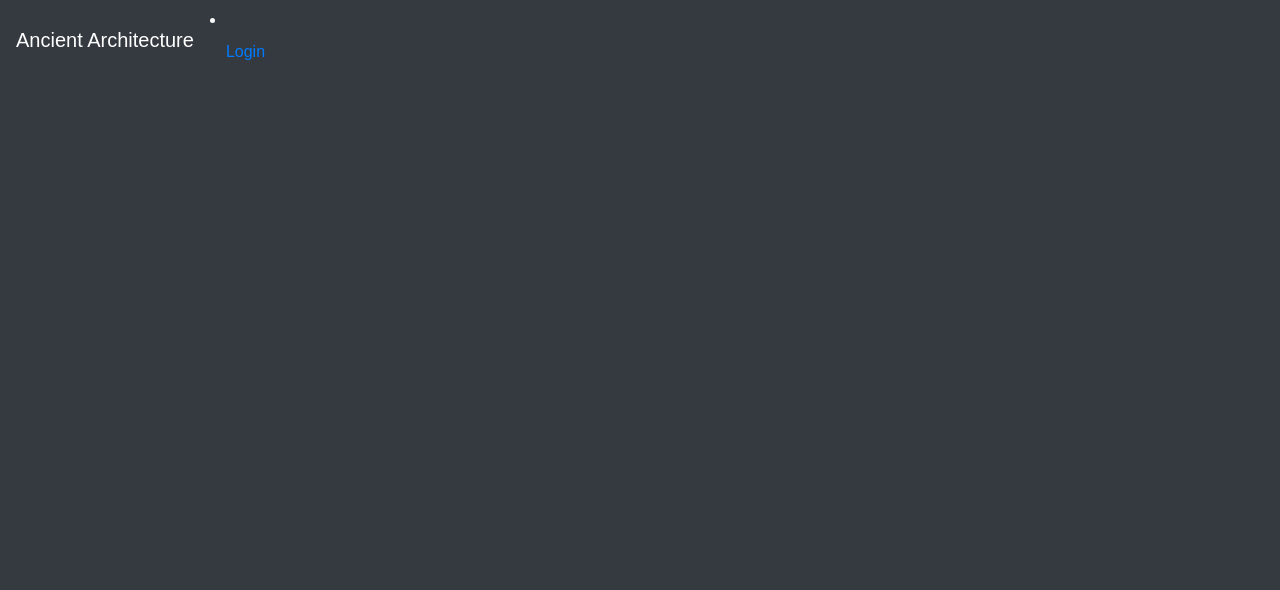
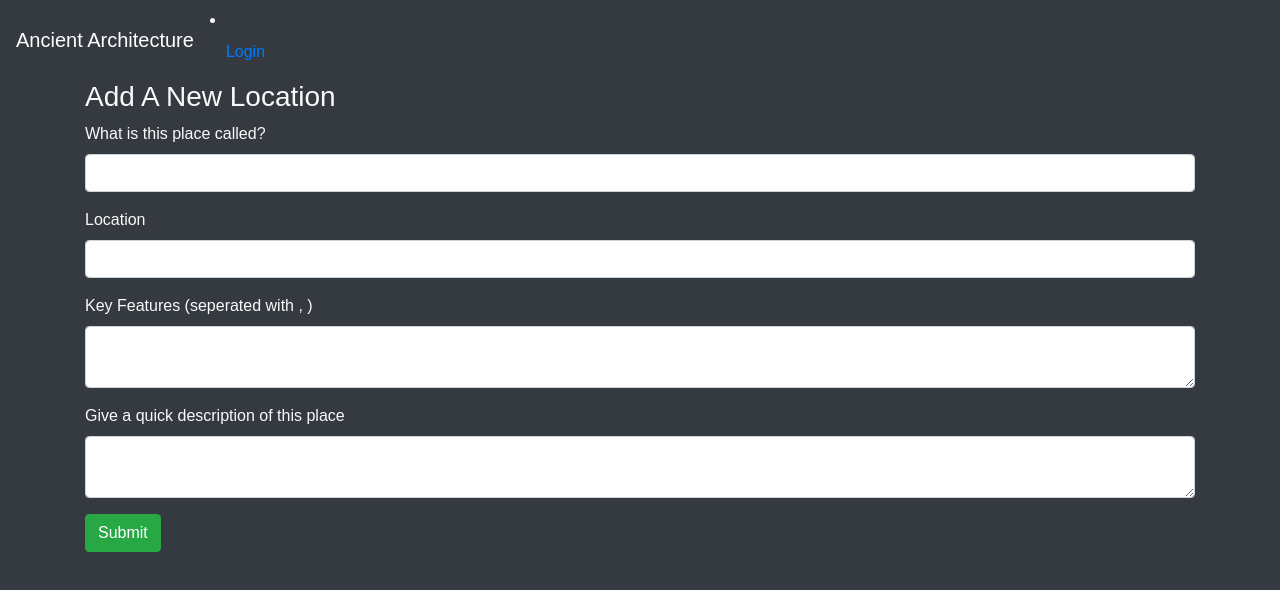
Before and after one commit to BobbyGifford/ancient-architecture, a React (Create React App) app in the folder client/: page /addpost in a window 1280 px wide. Shown: the top 590 px of the page. Built offline with nearby package versions, Linux system fonts and the light colour scheme; no server answers.

Commit message:
Basic overall function completed.

```diff
--- a/client/src/App.js
+++ b/client/src/App.js
@@ -12,6 +12,7 @@ import ProfileForm from './components/profile/forms/profileForm/ProfileForm'
 import LocationForm from './components/profile/forms/locationForm/LocationForm'
 import Posts from './components/posts/AllPosts'
 import Post from './components/posts/Post'
+import AddPost from './components/posts/forms/AddPost';
 
 class App extends Component {
   componentDidMount() {
@@ -31,6 +32,7 @@ class App extends Component {
           <Route path='/locationform' component={LocationForm} />
           <Route path='/posts' component={Posts} />
           <Route path='/post/:id' component={Post} />
+          <Route path='/addpost' component={AddPost} />
         </div>
       </Router>
     );
--- a/client/src/components/header/Header.js
+++ b/client/src/components/header/Header.js
@@ -20,7 +20,7 @@ class Header extends Component {
         return (
             <div>
                 <nav className="navbar navbar-expand-lg navbar-dark bg-dark">
-                    <Link to="/" className="navbar-brand" href="#">Ancient Architecture</Link>
+                    <Link to="/posts" className="navbar-brand">Ancient Architecture</Link>
                     <button className="navbar-toggler" type="button" data-toggle="collapse" data-target="#navbarNavDropdown" aria-controls="navbarNavDropdown" aria-expanded="false" aria-label="Toggle navigation">
                         <span className="navbar-toggler-icon"></span>
                     </button>
--- a/client/src/components/posts/AllPosts.js
+++ b/client/src/components/posts/AllPosts.js
@@ -44,9 +44,9 @@ class Posts extends Component {
         return (
             <div className="container text-center">
                 <h1>Posts</h1>
-                <button className="btn btn-success my-2">
+                <Link to="/addpost" className="btn btn-success my-2">
                     Add Post
-                </button>
+                </Link>
                 {this.renderPosts()}
             </div>
         )
--- /dev/null
+++ b/client/src/components/posts/forms/AddPost.js
@@ -0,0 +1,49 @@
+import React, { Component } from 'react';
+import BasicInputs from './basicInputs';
+import axios from 'axios';
+import history from '../../../history';
+
+class AddPost extends Component {
+    constructor(props) {
+        super(props)
+
+        this.state = {}
+
+        this.handleInputChange = this.handleInputChange.bind(this);
+        this.handleSubmit = this.handleSubmit.bind(this);
+    }
+
+    handleInputChange(event) {
+        const value = event.target.value;
+        const name = event.target.name;
+
+        this.setState({ [name]: value });
+    }
+
+    async handleSubmit(event) {
+        event.preventDefault()
+        console.log(this.state)
+
+        const res = await axios.post("/api/posts/", this.state)
+        console.log(res.data)
+        history.push("/posts")
+    }
+
+
+    render() {
+        return (
+            <div className="container">
+                <h3>Add A New Location</h3>
+                <form onSubmit={this.handleSubmit} >
+                    <BasicInputs area={false} label="What is this place called?" name="title" id="title" type="text" onChange={this.handleInputChange} />
+                    <BasicInputs area={false} label="Location" name="location" id="location" type="text" onChange={this.handleInputChange} />
+                    <BasicInputs area={true} label="Key Features (seperated with , )" name="keyfeatures" id="keyfeatures" type="text" onChange={this.handleInputChange} />
+                    <BasicInputs area={true} label="Give a quick description of this place" name="description" id="description" type="text" onChange={this.handleInputChange} />
+                    <input className="btn btn-success" type="submit" />
+                </form>
+            </div>
+        )
+    }
+}
+
+export default AddPost;
--- /dev/null
+++ b/client/src/components/posts/forms/basicInputs.js
@@ -0,0 +1,35 @@
+import React from 'react';
+
+const basicInputs = (props) => {
+    if (props.area === true) {
+        return (
+            <div className="form-group">
+                <label htmlFor={props.name} >{props.label}</label>
+                <textarea
+                    className="form-control"
+                    id={props.name}
+                    name={props.name}
+                    type={props.type}
+                    onChange={props.onChange}
+                />
+            </div>
+
+        )
+    } else {
+        return (
+            <div className="form-group">
+                <label htmlFor={props.name} >{props.label}</label>
+                <input
+                    className="form-control"
+                    id={props.name}
+                    name={props.name}
+                    type={props.type}
+                    onChange={props.onChange}
+                />
+            </div>
+
+        )
+    }
+}
+
+export default basicInputs;
```
